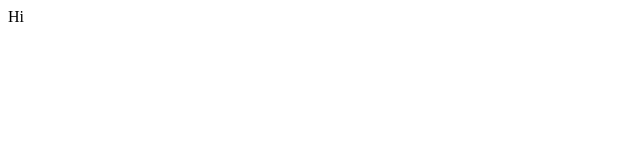
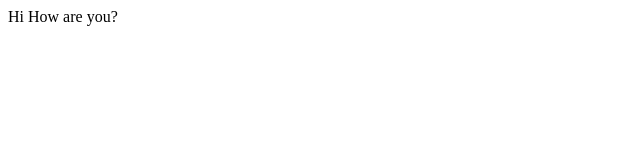
Before and after one commit to Taranjot2008/Localrepo, a plain HTML site: page index.html in a window 1280 px wide. Shown: the whole page, without its empty margins (0-640 px from the left). Drawn offline with Linux system fonts and the light colour scheme.

Commit message:
Other feature

```diff
--- a/index.html
+++ b/index.html
@@ -7,6 +7,6 @@
     <style href="style.css"></style>
 </head>
 <body>
-    <text>Hi</text>
+    <text>Hi How are you?</text>
 </body>
 </html>
```
